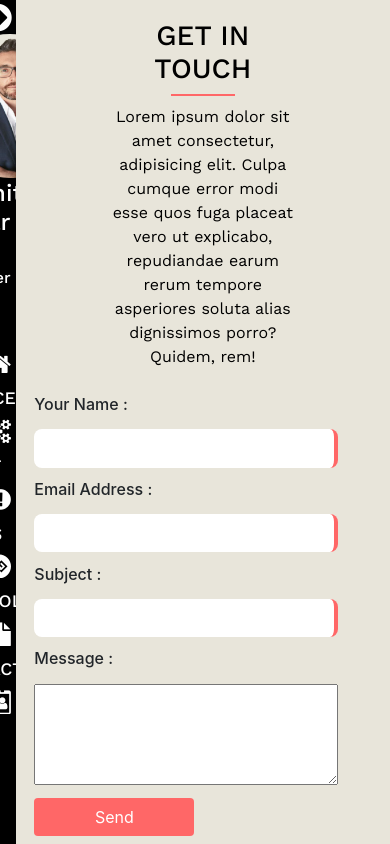
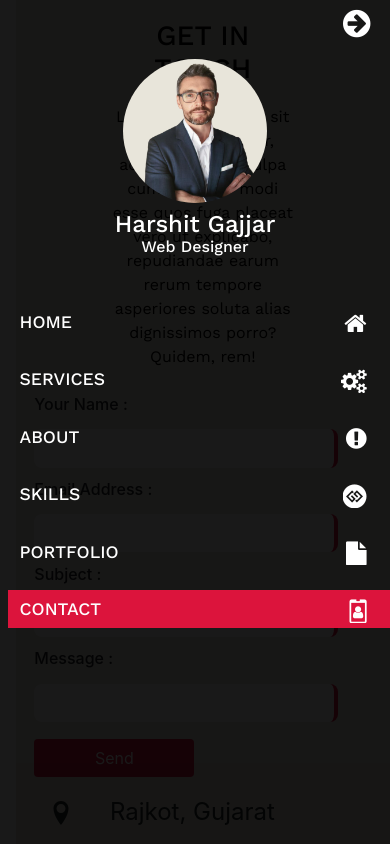
Before and after one commit to hp0007/ReactWebsite, a React (Create React App) app: page /contact in a window 390 px wide. Built offline with nearby package versions, Linux system fonts and the light colour scheme; a web font is replaced by a local one.

Commit message:
update the colors and design

```diff
--- a/package.json
+++ b/package.json
@@ -9,8 +9,10 @@
     "@testing-library/user-event": "^12.2.2",
     "bootstrap": "^4.5.3",
     "gh-pages": "^3.1.0",
+    "jquery": "^3.5.1",
     "react": "^17.0.1",
     "react-dom": "^17.0.1",
+    "react-hook-form": "^6.13.1",
     "react-icons": "^4.1.0",
     "react-reveal": "^1.2.2",
     "react-router-dom": "^5.2.0",
--- a/public/index.html
+++ b/public/index.html
@@ -27,6 +27,9 @@
     <link rel="stylesheet" href="https://stackpath.bootstrapcdn.com/font-awesome/4.7.0/css/font-awesome.min.css">
 
     <link rel="stylesheet" href="https://stackpath.bootstrapcdn.com/font-awesome/4.7.0/css/font-awesome.min.css" integrity="sha384-wvfXpqpZZVQGK6TAh5PVlGOfQNHSoD2xbE+QkPxCAFlNEevoEH3Sl0sibVcOQVnN" crossorigin="anonymous">
+
+    <!-- for mail -->
+    <script src= "https://smtpjs.com/v3/smtp.js"></script>
     <title>React App</title>
   </head>
   <body>
--- a/src/App.css
+++ b/src/App.css
@@ -4,7 +4,7 @@
 :root{
   --background_basic_color:#E8E5DA;
   --white:#fff;
-  --primary_color:#ff6767;
+  --primary_color: #DC143C;
   --secondary_color:#000;
   --font_weight_bold:900;
   --font_weight_medium:700;
@@ -28,7 +28,7 @@ body{
   position: fixed;
   left: 0;
   font-family: 'Work Sans', sans-serif;
-  background-color: #000;
+  background-color: var(--secondary_color);
   color:#fff;
   transition: all .7s;
   z-index: 1;
@@ -94,6 +94,9 @@ body{
   width: 100%;
   text-decoration: none;
   /* border-radius: 10px; */
+}
+.sidebar .sidebar-item.active2{
+  background-color: var(--primary_color);
 }
 .fa-arrow-circle-right{
   color: var(--white);
@@ -352,7 +355,7 @@ body{
   line-height: 1.4em;
   font-weight: var(--font_weight_regular);
 }
-.container-contact .container Input{
+.container-contact .container input{
   height: 2.4em;
   width: 90%;
   margin-bottom: 3%;
--- a/src/components/Contact.js
+++ b/src/components/Contact.js
@@ -1,9 +1,8 @@
-import React from 'react'
+import {React, useState} from 'react'
 import Sidebar from '../components/Sidebar'
 import Heading from '../components/ReusableComoponents/Heading'
-import Button from '../components/ReusableComoponents/Button'
+import {useForm} from 'react-hook-form'
 import Fade from 'react-reveal'
-import Input from '../components/ReusableComoponents/Input'
 import Label from '../components/ReusableComoponents/Label'
 import {ImLocation} from 'react-icons/im'
 import {IoMdCall} from 'react-icons/io'
@@ -12,13 +11,13 @@ import {AiFillGithub} from 'react-icons/ai'
 import {AiFillInstagram} from 'react-icons/ai'
 import {AiFillTwitterCircle} from 'react-icons/ai'
 
-function Contact() {
-    var a = [];
-    var handlecallback = (dataFromChild) => {
-        a.push(dataFromChild)
-    }
-    var handleSubmit = (e) => {
-        e.preventDefault();
+const Contact = () => {
+    const {register , handleSubmit} = useForm()
+
+
+    const onSubmit = (data) => {
+        // alert(data.fullname)
+
     }
     return (
         <div className="container-contact" id="contact">
@@ -30,15 +29,15 @@ function Contact() {
                 <div className="row">
                     <Fade left>
                         <div className="col-12 col-md-6 col-lg-6 ">
-                                <form onSubmit={handleSubmit}>
+                                <form onSubmit={handleSubmit(onSubmit)} method="post">
                                     <Label title="Your Name :" />
-                                    <Input type="text" maintype="input" parentcallback={handlecallback}/>
+                                    <input type="text" name="fullname" id="name" ref={register} />
                                     <Label title="Email Address :" />
-                                    <Input type="email" maintype="input" parentcallback={handlecallback}/>
+                                    <input type="email" name="email" id="email" ref={register} />
                                     <Label title="Subject :" />
-                                    <Input type="text" maintype="input" parentcallback={handlecallback}/>
+                                    <input type="text" name="subject" id="subject" ref={register}/>
                                     <Label title="Message :" />
-                                    <Input type="textarea" maintype="textarea"/>
+                                    <input type="textarea" name="msg" id="msg" ref={register} />
                                     <button className="btn" type="submit">Send</button>
                                 </form>
                         </div>
--- a/src/components/ReusableComoponents/Input.js
+++ /dev/null
@@ -1,30 +0,0 @@
-import {React , useState} from 'react'
-
-const Input = (props) => {
-    const [text,setText] = useState("");
-
-    var handleInput = (e) => {
-        setText(e.target.value)
-        props.parentcallback(text);
-    }
-    return(
-        <>
-            {(() => {
-                switch (props.maintype) {
-                   case 'input':
-                       return (
-                         <input type={props.type} onChange={handleInput}></input>
-                       )
-                   case 'textarea':
-                       return (
-                         <textarea rows="4" cols="59"></textarea>
-                       )
-                   default:alert("error")
-                }
-
-             })()}
-        </>
-    )
-}
-
-export default Input
--- a/src/components/Sidebar.js
+++ b/src/components/Sidebar.js
@@ -1,5 +1,5 @@
 import React from 'react'
-import { Link } from 'react-router-dom'
+import { NavLink } from 'react-router-dom'
 import Fade from 'react-reveal/Fade'
 
 const Header = (props) => {
@@ -46,6 +46,7 @@ const Header = (props) => {
         var sidebar = document.getElementById('sidebar');
         var maincontainer = document.getElementById('mainicon');
         var sectionofpage = document.getElementById(props.id);
+        if(window.screen.height > 700)         {
             if(sidebar.classList.contains('active')){
                 sidebar.classList.remove('active')
                 switch(props.id){
@@ -85,25 +86,33 @@ const Header = (props) => {
                 maincontainer.classList.replace('fa-arrow-circle-left','fa-arrow-circle-right')
             }
         }
-
+        else{
+            if(sidebar.classList.contains('active')){
+                sidebar.classList.remove('active')
+            }
+            else{
+                sidebar.classList.add('active')
+            }
+        }
+    }
     return (
 
         <>
         <Fade left>
             <div className="sidepart active"  id="sidebar">
-                <i class="fa fa-arrow-circle-right" onClick={display} id="mainicon"></i>
+                <i className="fa fa-arrow-circle-right" onClick={display} id="mainicon"></i>
                 <div className="img-profile"></div>
                 <h4 className="name">Harshit Gajjar</h4>
                 <p className="work">Web Designer</p>
                 <div className="container">
-                    <div className="sidebar active" >
+                    <div className="sidebar active" id="sidebar">
                     {
                         navdata.map(data => {
                             return(
-                                <Link className="sidebar-item" to={data.path} key={data.id}  onClick={display}>
+                                <NavLink className="sidebar-item" to={data.path} key={data.id}  onClick={display} activeClassName="active2">
                                     {data.name}
                                     <i className={data.icon}/>
-                                </Link>
+                                </NavLink>
                             )
                         })
                     }
--- a/src/responsive.css
+++ b/src/responsive.css
@@ -1,8 +1,25 @@
 @media screen and (max-width:767px){
-    .container-fluid {
+    .sidepart{
+      width: 100%;
+      height: 8vh;
+      position: fixed;
+      padding: 0;
+      margin: 0;
+      z-index: 1;
+      background-color: rgba(0,0,0,0.9);
+      transition: .5s;
+    }
+    .sidepart.active{
+      padding: 0;
+      margin: 0;
+      height: 100vh;
+    }
+    .container-home{
         width: 100%;
-        height: 100%;
+        height: 100vh;
         padding: 0;
+        z-index:-1;
+        position: fixed;
         background-size: 100% 100%;
       }
       .overlay{
```
Also changed, not shown: 2 other files (tests, documents, lock files or other folders). Lines whose indentation alone changed are shown as unchanged.
